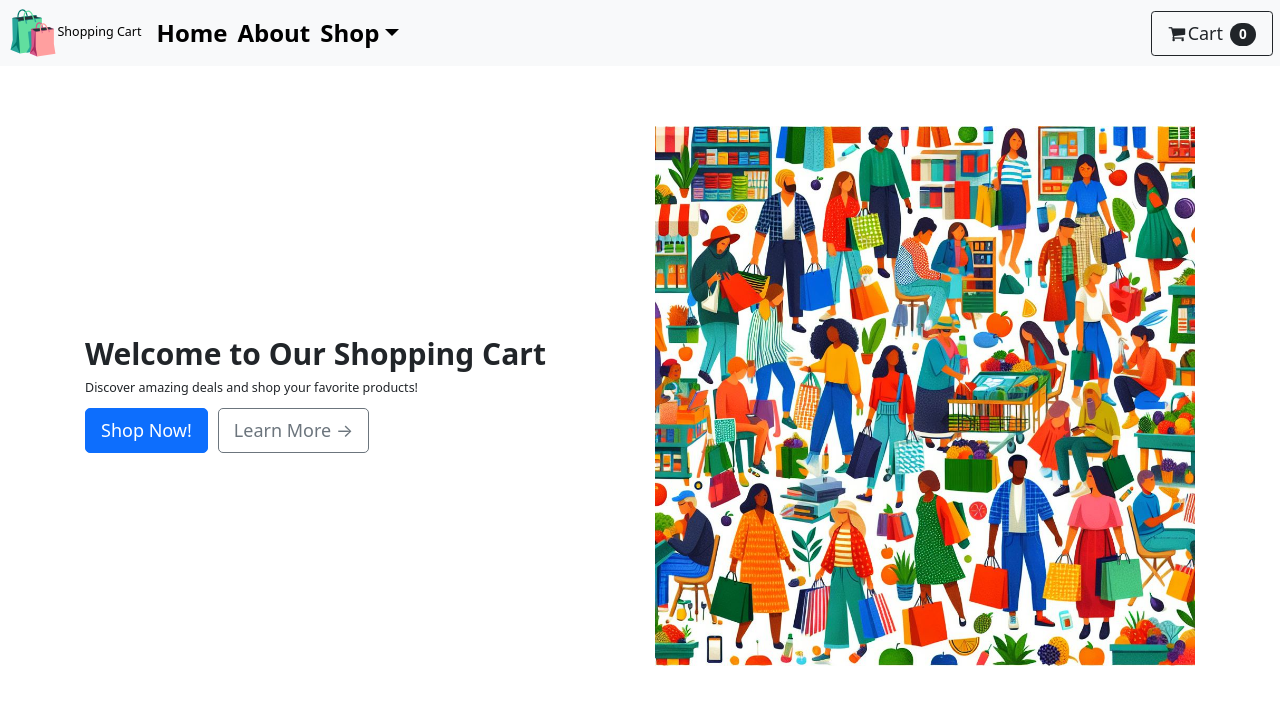
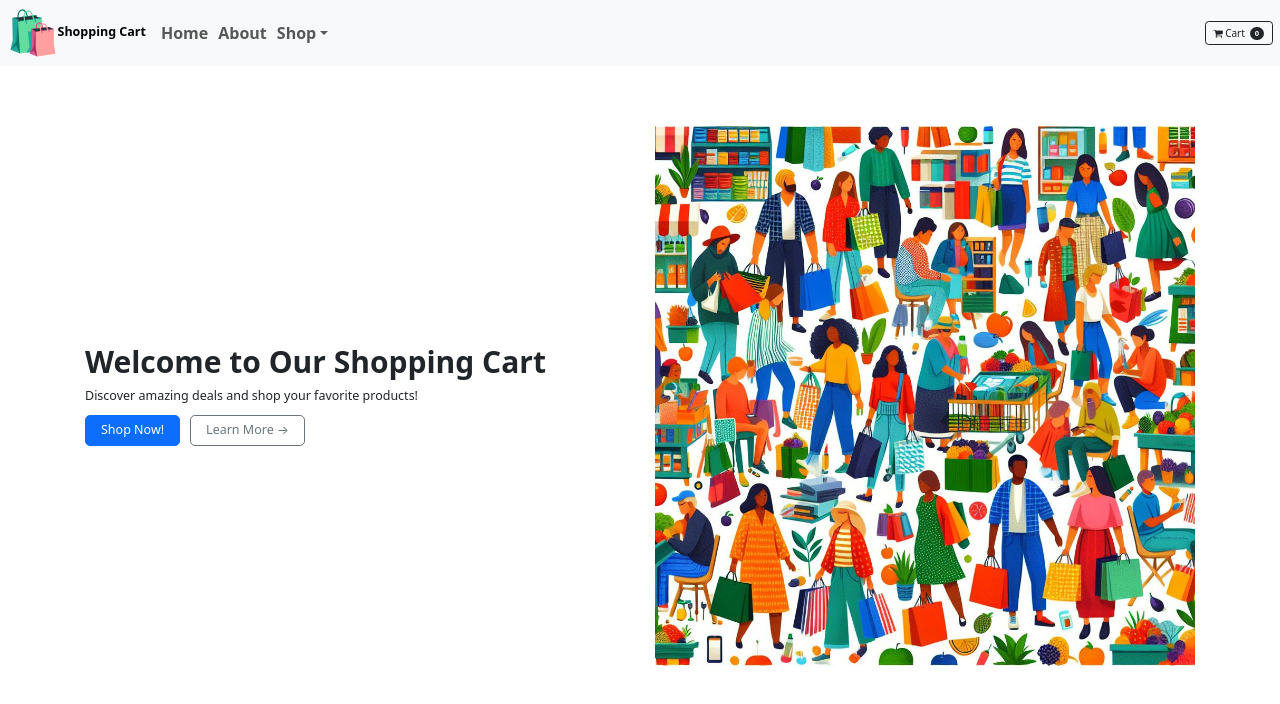
Before and after one commit to RakeshV0498/react-shopping-cart-task, a React (Vite) app: page / in a window 1280 px wide. Shown: the top 704 px of the page. Built offline with nearby package versions, Linux system fonts and the light colour scheme.

Commit message:
Updated Styles for NavBar and Logo

```diff
--- a/src/App.css
+++ b/src/App.css
@@ -1,33 +1,15 @@
-/* Displaying The navbar as flex to provide space between the elements */
-.nav-bar {
-  display: flex;
-  justify-content: space-between;
-  align-items: center;
-  font-size: 1.6rem;
-  margin: 1.5rem 3rem;
+/* basic styling for navbar and logo-img and increase fontsize and fontweight */
+.navbar-brand {
+  font-weight: 600;
 }
 
-/* Resizing the img */
 .logo-img {
   width: 50px;
   height: auto;
 }
 
-/* Increasing font size from default bootstrap */
-
-.nav,
+.nav-item,
 .dropdown-menu {
-  font-size: 2.4rem;
-}
-
-/* Changed the font color and font weight from default */
-.nav-link {
-  color: #000;
+  font-size: 1.6rem;
   font-weight: 600;
 }
-
-/* Upodated the btn padding and increased font size  */
-.btn {
-  padding: 0.8rem 1.6rem;
-  font-size: 1.8rem;
-}
```
